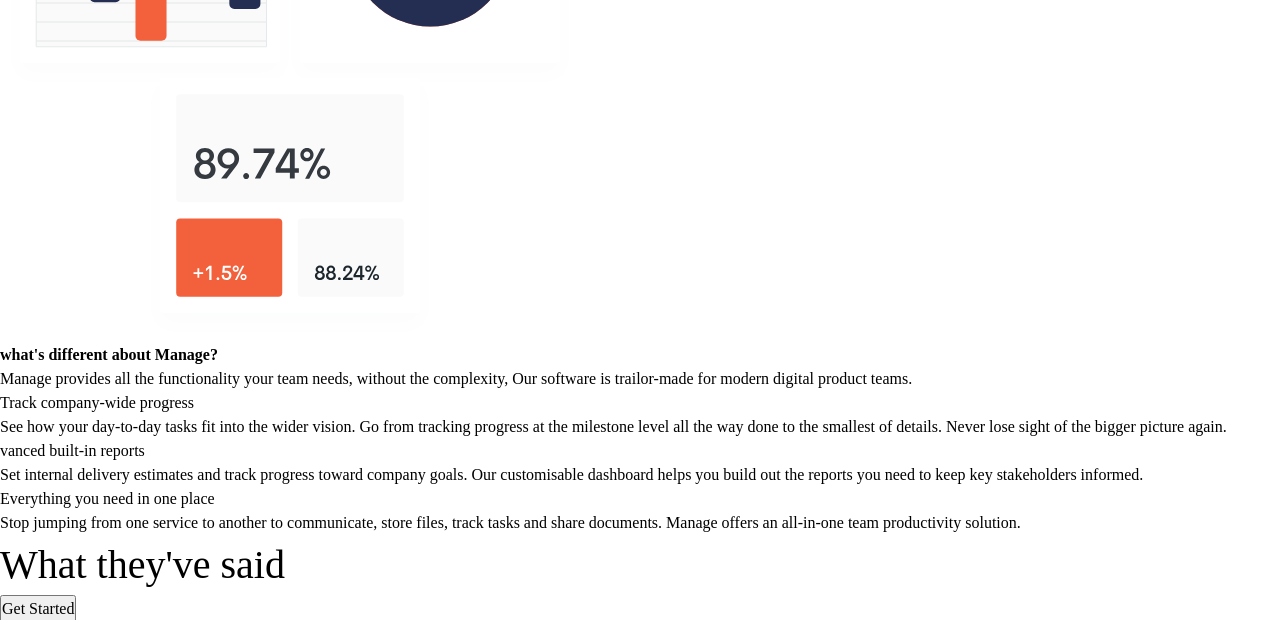
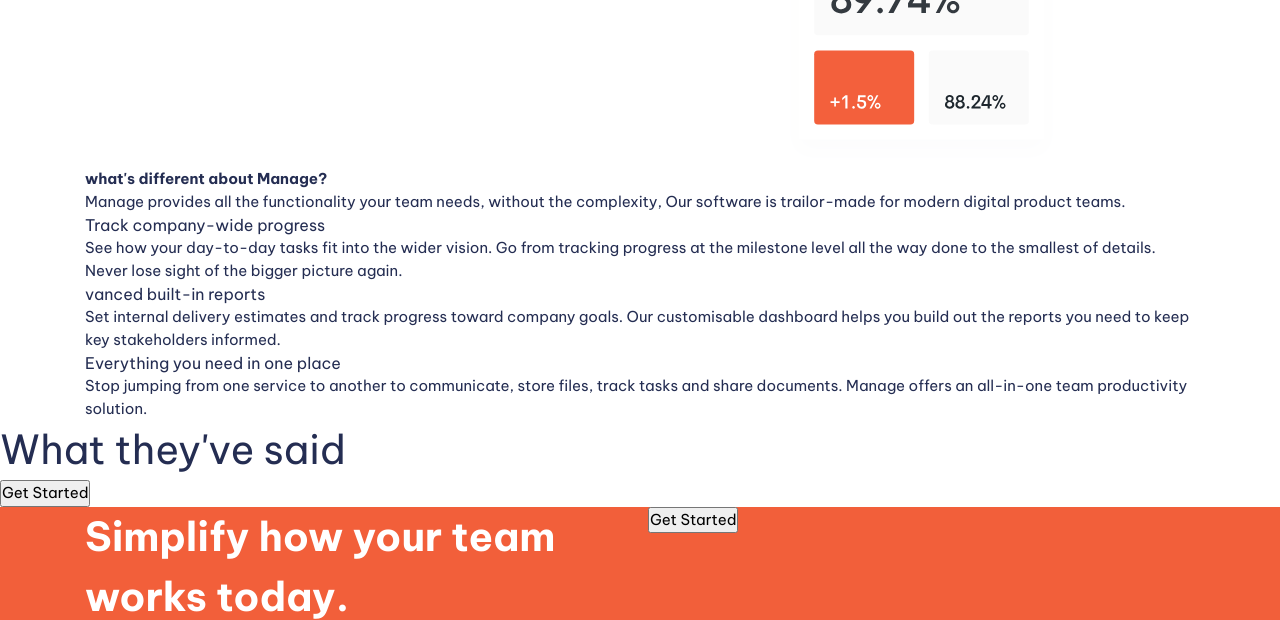
Before and after one commit to NicolasGerac/front-end-mentor-manage-landing-page, a website built with Vite: page index.html in a window 1280 px wide. Shown: the part 490-1110 px from the top of the page. Built offline with nearby package versions, Linux system fonts and the light colour scheme.

Commit message:
Css advancement

```diff
--- a/style.css
+++ b/style.css
@@ -4,8 +4,8 @@
 
     --clr-primary-400: hsl(228, 39%, 23%);
 
-    --clr-neutral-100: hsl(232, 12%, 13%);
-    --clr-neutral-900: hsl(0 0% 0%);
+    --clr-neutral-900: hsl(232, 12%, 13%);
+    --clr-neutral-100: hsl(0 0% 100%);
 
     --font-family-primary: "Be Vietnam Pro", sans-serif;
 
@@ -169,3 +169,30 @@
 .fs-600 {
     font-size: var(--fs-600);
 }
+
+.container {
+    --max-width: 1110px;
+    --padding: 1rem;
+
+    background-color: var(--bgcolor);
+    width: min(var(--max-width), 100% - (var(--padding) * 2));
+    margin-inline: auto;
+}
+
+.even-columns {
+    display: grid;
+    gap: 1rem;
+}
+
+@media (min-width: 50em) {
+    .even-columns {
+        grid-auto-flow: column;
+        grid-auto-columns: 1fr;
+    }
+}
+/* general styling */
+body {
+    font-size: var(--fs-body);
+    font-family: var(--ff-body);
+    color: var(--clr-primary-400);
+}
```
